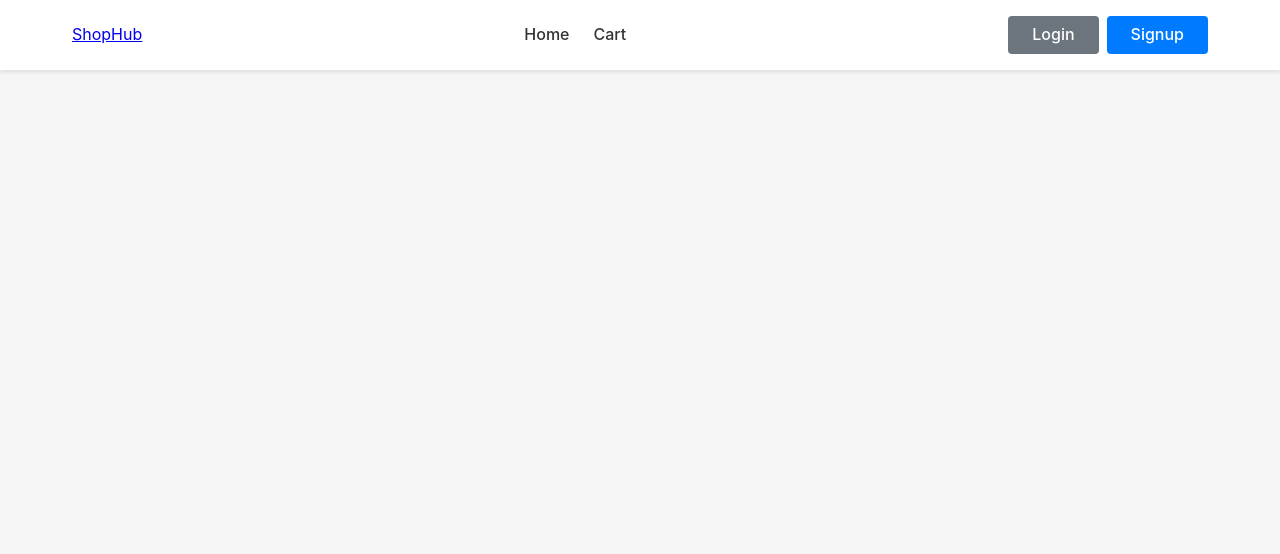
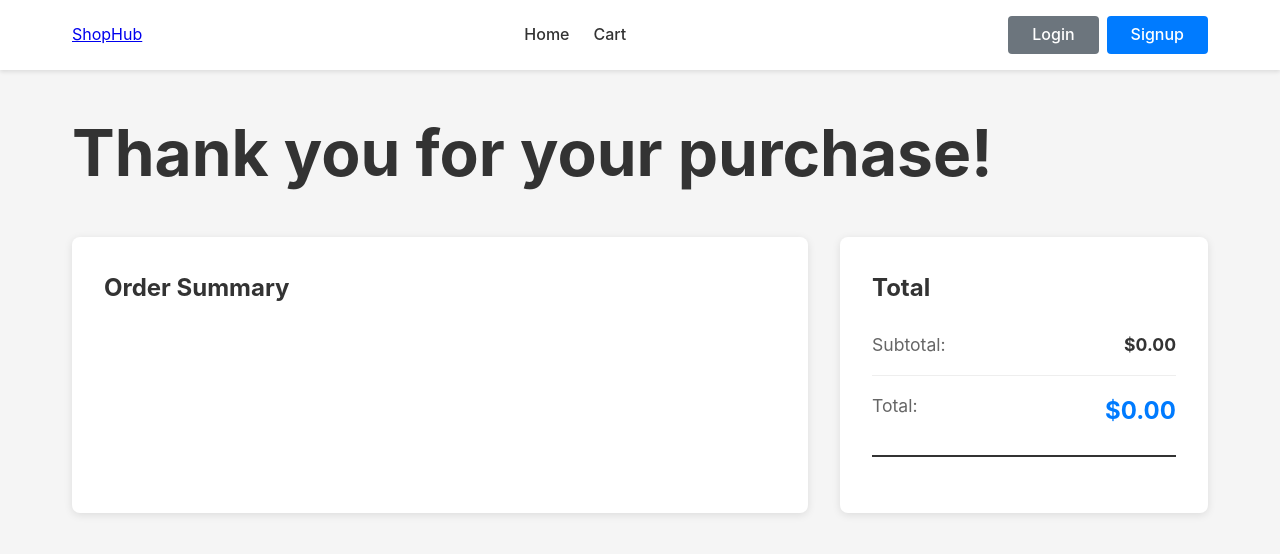
Before and after one commit to GiovaneForlenza/ecommerce, a React (Vite) app: page /order-summary in a window 1280 px wide. Shown: the top 554 px of the page. Built offline with nearby package versions, Linux system fonts and the light colour scheme.

Commit message:
Add Order Summary page and enhance Checkout functionality; implement local storage for cart items and checkout process

```diff
--- a/src/App.css
+++ b/src/App.css
@@ -317,6 +317,7 @@ body {
 
 .checkout-item-details {
   flex: 1;
+  text-decoration: none;
 }
 
 .checkout-item-name {
--- a/src/App.jsx
+++ b/src/App.jsx
@@ -3,10 +3,11 @@ import "./App.css";
 import Navbar from "./components/Navbar";
 import ProductDetails from "./components/ProductDetails";
 import AuthProvider from "./contexts/AuthContext";
+import { CartProvider } from "./contexts/CartContext";
 import Auth from "./pages/Auth";
 import Checkout from "./pages/Checkout";
 import Home from "./pages/Home";
-import { CartProvider } from "./contexts/CartContext";
+import OrderSummary from "./pages/OrderSummary";
 
 function App() {
   return (
@@ -24,6 +25,7 @@ function App() {
             <Route path="/checkout" element={<Checkout />} />
             {/* Route for product details page. Uses :id to capture the product ID from the URL */}
             <Route path="/products/:id" element={<ProductDetails />} />
+            <Route path="/order-summary" element={<OrderSummary />} />
           </Routes>
         </div>
       </CartProvider>
--- a/src/components/ProductDetails.jsx
+++ b/src/components/ProductDetails.jsx
@@ -21,8 +21,9 @@ function ProductDetails() {
 
     // When the product id changes, the effect will run again to fetch the new product details
   }, [id]);
-  const productInCart = cartItems.find((item) => item.id === product.id);
-  console.log(productInCart);
+  const productInCart = product
+    ? cartItems.find((item) => item.id === product.id)
+    : 0;
   return (
     <div className="page">
       <div className="container">
@@ -44,8 +45,7 @@ function ProductDetails() {
               className="btn btn-primary"
               onClick={() => addToCart(product.id)}
             >
-              Add to Cart
-              {productInCart ? ` (${productInCart.quantity})` : ""}
+              Add to Cart {productInCart ? ` (${productInCart.quantity})` : ""}
             </button>
           </div>
         </div>
--- a/src/contexts/CartContext.jsx
+++ b/src/contexts/CartContext.jsx
@@ -1,30 +1,42 @@
-import React, { createContext, useContext, useState } from "react";
+import React, { createContext, useContext, useEffect, useState } from "react";
 
 const CartContext = createContext();
 import { getProductById } from "../data/products";
 import { get } from "react-hook-form";
+import { useNavigate } from "react-router-dom";
 
 export const CartProvider = ({ children }) => {
   const [cartItems, setCartItems] = useState([]);
+  const navigate = useNavigate();
+
+  useEffect(() => {
+    updateCartItemsList();
+  }, []);
+
+  function updateCartItemsLocalStorage() {
+    localStorage.setItem("cartItems", JSON.stringify(cartItems));
+  }
+  function updateCartItemsList() {
+    setCartItems(
+      localStorage.getItem("cartItems")
+        ? JSON.parse(localStorage.getItem("cartItems"))
+        : [],
+    );
+  }
 
   function addToCart(productId) {
     // Check if the product is already in the cart
     const existingItem = cartItems.find((item) => item.id === productId);
     if (existingItem) {
       // If the product is already in the cart, increase its quantity
-      setCartItems(
-        cartItems.map((item) =>
-          // If the item matches the productId, update its quantity, otherwise keep it unchanged
-          item.id === productId
-            ? { ...item, quantity: item.quantity + 1 }
-            : item,
-        ),
+      updateQuantity(productId, existingItem.quantity + 1);
+    } else {
+      localStorage.setItem(
+        "cartItems",
+        JSON.stringify([...cartItems, { id: productId, quantity: 1 }]),
       );
-    } else {
-      setCartItems([...cartItems, { id: productId, quantity: 1 }]);
     }
-
-    console.log(cartItems);
+    updateCartItemsList();
   }
 
   function getCartItemsWithProducts() {
@@ -43,26 +55,52 @@ export const CartProvider = ({ children }) => {
       return;
     } else {
       // Update the quantity of the item in the cart
-      setCartItems(
-        cartItems.map((item) =>
-          item.id === productId ? { ...item, quantity: newQuantity } : item,
+      localStorage.setItem(
+        "cartItems",
+        JSON.stringify(
+          cartItems.map((item) =>
+            // If the item matches the productId, update its quantity, otherwise keep it unchanged
+            item.id === productId ? { ...item, quantity: newQuantity } : item,
+          ),
         ),
       );
     }
+    updateCartItemsList();
   }
 
   // Remove an item from the cart based on its product ID
   function removeItemFromCart(productId) {
-    setCartItems(cartItems.filter((item) => item.id !== productId));
+    localStorage.setItem(
+      "cartItems",
+      JSON.stringify(cartItems.filter((item) => item.id !== productId)),
+    );
+    updateCartItemsList();
   }
 
   // Calculate the total price of all items in the cart by summing the product of price and quantity for each item
   function getCartTotal() {
     const total = cartItems.reduce((total, item) => {
       const product = getProductById(item.id);
-      return total +(product ? product.price * item.quantity : 0);
+      return total + (product ? product.price * item.quantity : 0);
     }, 0);
     return total;
+  }
+
+  function getCheckedOutTotal(){
+    const total = localStorage.getItem("lastPurchase")
+      ? JSON.parse(localStorage.getItem("lastPurchase")).reduce((total, item) => {
+          const product = getProductById(item.id);
+          return total + (product ? product.price * item.quantity : 0);
+        }, 0)
+      : 0;
+    return total;
+  }
+
+  function completeCheckout() {
+    localStorage.setItem("lastPurchase", JSON.stringify(cartItems));
+    localStorage.setItem("cartItems", JSON.stringify([]));
+    updateCartItemsList();
+    navigate("/order-summary");
   }
 
   return (
@@ -74,6 +112,8 @@ export const CartProvider = ({ children }) => {
         updateQuantity,
         removeItemFromCart,
         getCartTotal,
+        getCheckedOutTotal,
+        completeCheckout,
       }}
     >
       {children}
--- a/src/pages/Checkout.jsx
+++ b/src/pages/Checkout.jsx
@@ -1,5 +1,6 @@
 import React from "react";
 import { useCart } from "../contexts/CartContext";
+import { Link } from "react-router-dom";
 
 function Checkout() {
   // Importing necessary functions and data from the CartContext
@@ -8,6 +9,7 @@ function Checkout() {
     removeItemFromCart,
     updateQuantity,
     getCartTotal,
+    completeCheckout,
   } = useCart();
 
   // Getting the cart items with their corresponding product details and the total amount
@@ -21,14 +23,23 @@ function Checkout() {
         <div className="checkout-container">
           <div className="checkout-items">
             <h2 className="checkout-section-title">Order Summary</h2>
+            {cartItems.length === 0 && (
+              <p className="checkout-empty-message">
+                Your cart is empty.
+              </p>
+            )}
             {cartItems.map((item) => (
               <div key={item.id} className="checkout-item">
+                <Link
+                  to={`/products/${item.product.id}`}
+                  className="checkout-item-details"
+                >
                   <img
                     src={item.product.image}
                     alt={item.product.name}
                     className="checkout-item-image"
                   />
-                <div className="checkout-item-details">
+                  <div className="">
                     <h3 className="checkout-item-name">{item.product.name}</h3>
                     <p className="checkout-item-quantity">
                       Quantity: {item.quantity}
@@ -37,6 +48,7 @@ function Checkout() {
                       ${item.product.price.toFixed(2)} each
                     </p>
                   </div>
+                </Link>
                 <div className="checkout-item-controls">
                   <div className="quantity-controls">
                     <div
@@ -78,9 +90,14 @@ function Checkout() {
                 ${totalAmount.toFixed(2)}
               </p>
             </div>
-            <button className="btn btn-primary btn-large btn-block">
+            {cartItems.length > 0 && (
+              <button
+                className="btn btn-primary btn-large btn-block"
+                onClick={completeCheckout}
+              >
                 Place Order
               </button>
+            )}
           </div>
         </div>
       </div>
--- /dev/null
+++ b/src/pages/OrderSummary.jsx
@@ -0,0 +1,72 @@
+import React from "react";
+import { useCart } from "../contexts/CartContext";
+
+import { getProductById } from "../data/products";
+
+function OrderSummary() {
+  const { getCheckedOutTotal, completeCheckout } = useCart();
+  const checkedOutItemsIds = localStorage.getItem("lastPurchase")
+    ? JSON.parse(localStorage.getItem("lastPurchase"))
+        .map((item) => ({
+          ...item,
+          product: getProductById(item.id),
+        }))
+        .filter((item) => item.product) // Filter out items that don't have a corresponding product
+    : [];
+
+  const totalAmount = getCheckedOutTotal();
+  return (
+    <div className="page">
+      <div className="container">
+        <div className="page-title">
+          <h1>Thank you for your purchase!</h1>
+        </div>
+        <div className="checkout-container">
+          <div className="checkout-items">
+            <h2 className="checkout-section-title">Order Summary</h2>
+            {checkedOutItemsIds ? (
+              checkedOutItemsIds.map((item) => (
+                <div key={item.id} className="checkout-item">
+                  <img
+                    src={item.product.image}
+                    alt={item.product.name}
+                    className="checkout-item-image"
+                  />
+                  <div className="">
+                    <h3 className="checkout-item-name">{item.product.name}</h3>
+                    <p className="checkout-item-quantity">
+                      Quantity: {item.quantity}
+                    </p>
+                    <p className="checkout-item-price">
+                      ${item.product.price.toFixed(2)} each
+                    </p>
+                    <p className="checkout-item-total">
+                      ${(item.product.price * item.quantity).toFixed(2)}
+                    </p>
+                  </div>
+                </div>
+              ))
+            ) : (
+              <p>No items purchased.</p>
+            )}
+          </div>
+          <div className="checkout-summary">
+            <h2 className="checkout-section-title">Total</h2>
+            <div className="checkout-total">
+              <p className="checkout-total-label">Subtotal:</p>
+              <p className="checkout-total-value">${totalAmount.toFixed(2)}</p>
+            </div>
+            <div className="checkout-total">
+              <p className="checkout-total-label">Total:</p>
+              <p className="checkout-total-value checkout-total-final">
+                ${totalAmount.toFixed(2)}
+              </p>
+            </div>
+          </div>
+        </div>
+      </div>
+    </div>
+  );
+}
+
+export default OrderSummary;
```
Lines whose indentation alone changed are shown as unchanged.
